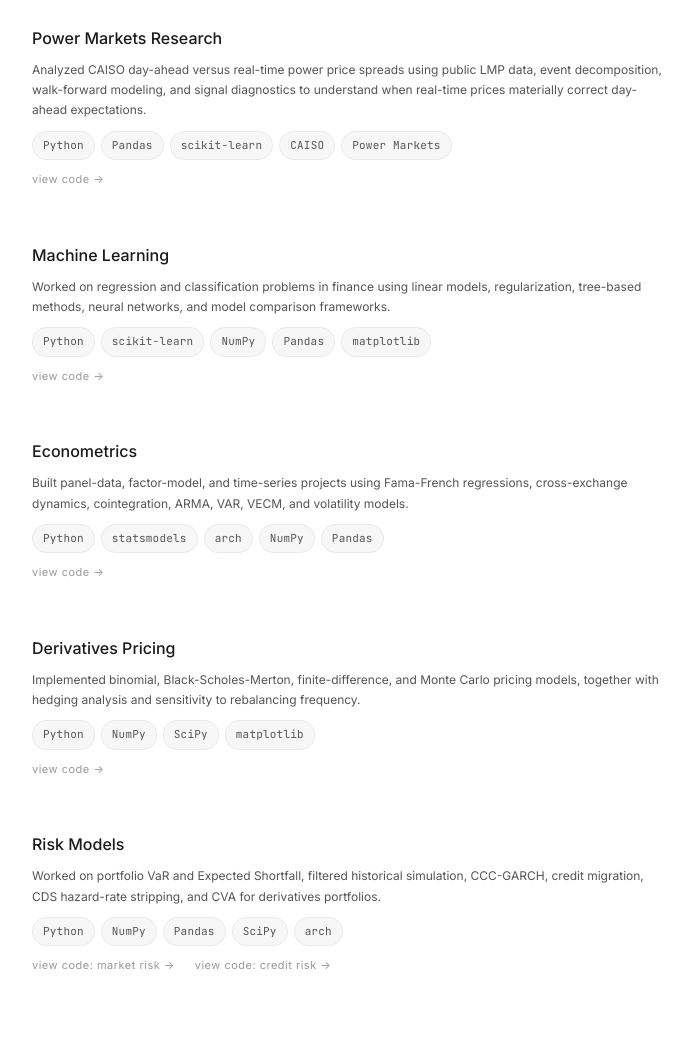
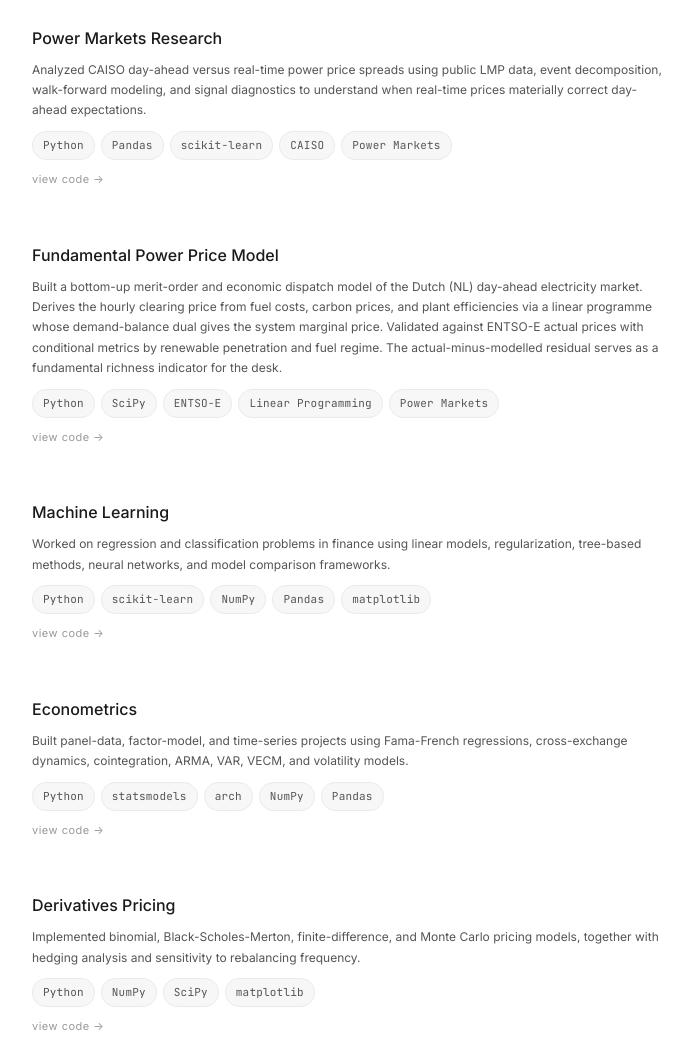
Before and after one commit to ShubhamNanewar/shubhamnanewar.github.io, a plain HTML site: page index.html in a window 1280 px wide. Shown: the part 1912-2953 px from the top of the page, without its empty margins (293-982 px from the left). Drawn offline with Linux system fonts and the light colour scheme.

Commit message:
Add Fundamental Power Price Model project section
Added a new project item for the Fundamental Power Price Model with detailed description and tags.

```diff
--- a/index.html
+++ b/index.html
@@ -756,6 +756,15 @@
       </div>
 
       <div class="project-item">
+        <div class="project-name">Fundamental Power Price Model</div>
+        <div class="project-desc">Built a bottom-up merit-order and economic dispatch model of the Dutch (NL) day-ahead electricity market. Derives the hourly clearing price from fuel costs, carbon prices, and plant efficiencies via a linear programme whose demand-balance dual gives the system marginal price. Validated against ENTSO-E actual prices with conditional metrics by renewable penetration and fuel regime. The actual-minus-modelled residual serves as a fundamental richness indicator for the desk.</div>
+        <div class="project-tags">
+          <span>Python</span><span>SciPy</span><span>ENTSO-E</span><span>Linear Programming</span><span>Power Markets</span>
+        </div>
+        <a class="project-link" href="https://github.com/ShubhamNanewar/Quant-Projects/tree/main/commodities/fundamental-power-price-model" target="_blank" rel="noopener">view code &rarr;</a>
+      </div>
+
+      <div class="project-item">
         <div class="project-name">Machine Learning</div>
         <div class="project-desc">Worked on regression and classification problems in finance using linear models, regularization, tree-based methods, neural networks, and model comparison frameworks.</div>
         <div class="project-tags">
```
